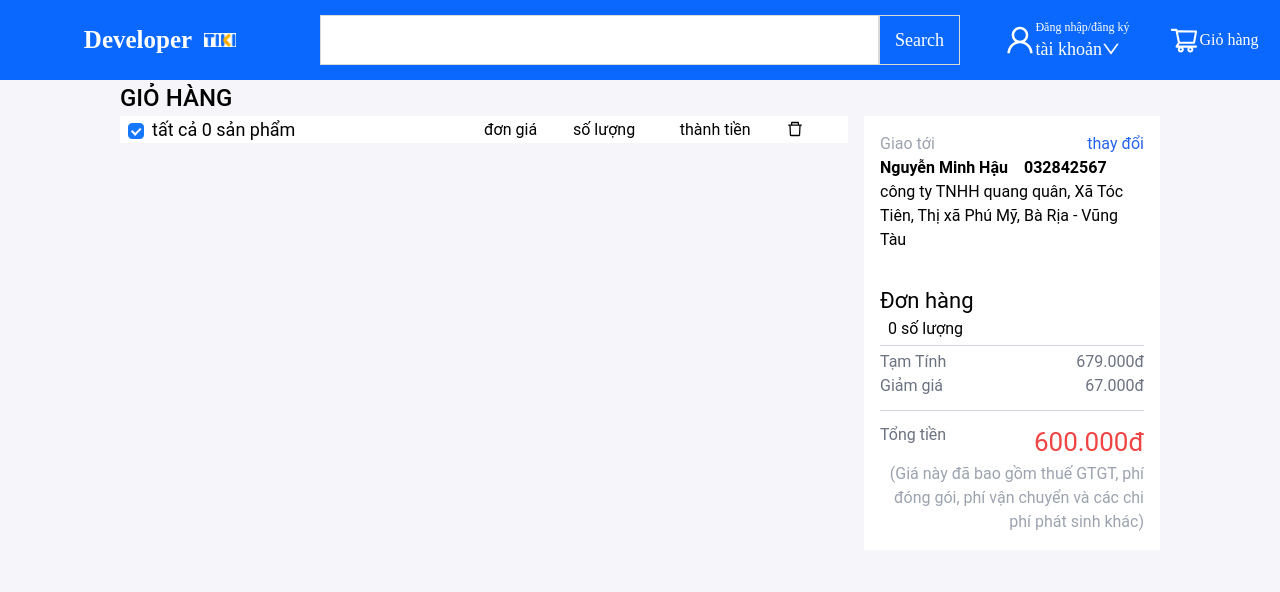
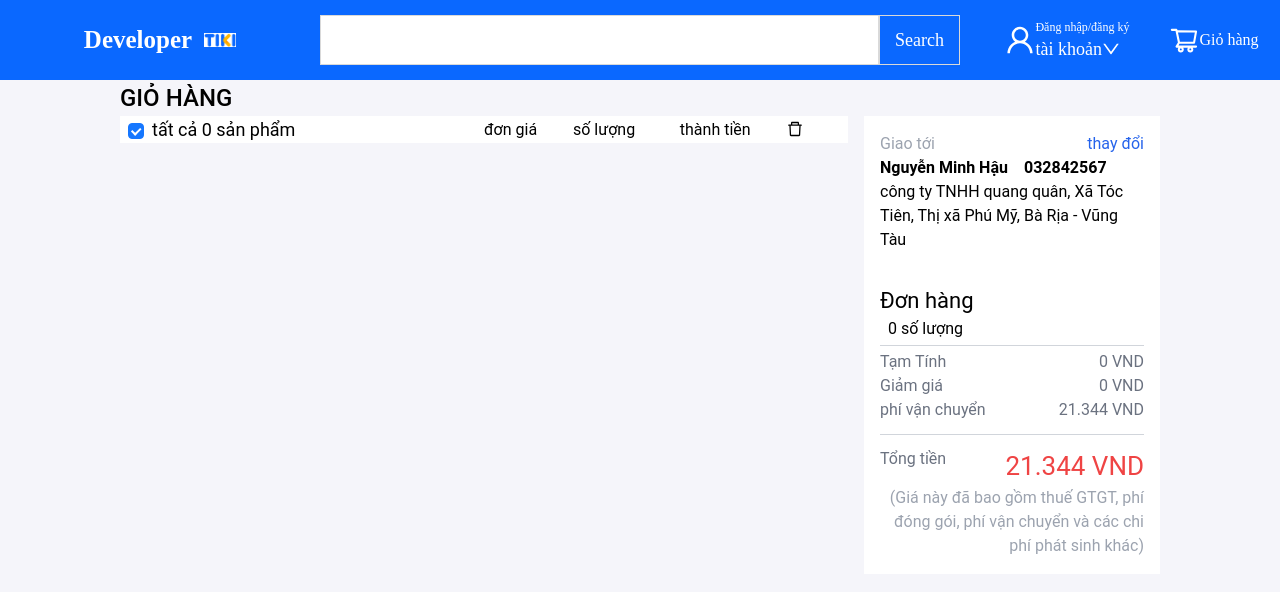
Before and after one commit to nguyenminhhau123/economic_tiki, a React (Vite) app: page /order in a window 1280 px wide. Shown: the top 592 px of the page. Built offline with nearby package versions, Linux system fonts and the light colour scheme.

Commit message:
process buy product p1

```diff
--- a/src/components/AdminProduct/AdminProduct.jsx
+++ b/src/components/AdminProduct/AdminProduct.jsx
@@ -254,9 +254,9 @@ const AdminProduct = () => {
       },
     },
     {
-      title: "Description",
-      dataIndex: "description",
-      key: "description",
+      title: "Discount",
+      dataIndex: "discount",
+      key: "discount",
     },
     {
       title: "CountInStock",
--- a/src/components/CartComponent/CartComponent.jsx
+++ b/src/components/CartComponent/CartComponent.jsx
@@ -4,6 +4,7 @@ import { StarFilled } from "@ant-design/icons";
 import logo from "../../assets/imgs/logo_real.png";
 import "./style.css";
 import { useNavigate } from "react-router-dom";
+import { convertPrice } from "../../utils/utils";
 export default function CartComponent(props) {
   const navigate = useNavigate();
   const {
@@ -46,8 +47,9 @@ export default function CartComponent(props) {
         </div>
         <div className="font-semibold text-[18px] ">
           <div>
-            {price}
-            <span className="text-[18px] ">đ</span>
+            {convertPrice(price)}
+
+            <span className="text-[18px] "></span>
             <span className="bg-slate-200 border rounded-xl ml-2">
               {discount || 30}%
             </span>
--- a/src/components/ProductDetailsComponent/ProductDetailsComponent.jsx
+++ b/src/components/ProductDetailsComponent/ProductDetailsComponent.jsx
@@ -13,6 +13,7 @@ import { useSelector, useDispatch } from "react-redux";
 import * as ProductService from "../../services/ProductService";
 import { user } from "../../redux/useSelector/userSelector";
 import { addOrderProduct } from "../../redux/slices/OrderProduct";
+import { convertPrice } from "../../utils/utils";
 export default function ProductDetailsComponent(idProduct) {
   const userId = useSelector(user);
   const dispatch = useDispatch();
@@ -50,7 +51,7 @@ export default function ProductDetailsComponent(idProduct) {
     enabled: idProduct !== null && idProduct !== undefined,
   });
   const { refetch, isLoading, data: ProductDetails } = queryProduct;
-  console.log("ProductDetails", ProductDetails);
+  console.log("ProductDetails3333", ProductDetails);
   const handleAddProduct = () => {
     if (!userId?.id) {
       navigate("/sign-in", { state: location?.pathname });
@@ -63,6 +64,7 @@ export default function ProductDetailsComponent(idProduct) {
             price: ProductDetails?.price,
             image: ProductDetails?.image,
             product: ProductDetails?._id,
+            discount: ProductDetails?.discount,
           },
         })
       );
@@ -103,11 +105,11 @@ export default function ProductDetailsComponent(idProduct) {
           <div className="gap-3">
             <Rate defaultValue={ProductDetails?.rating} />
             <span>
-              <span className="text-gray-300"> |</span> Đã bán{" "}
+              <span className="text-gray-300"> |</span> Đã bán
               {ProductDetails?.selled}
             </span>
             <div className="text-2xl font-medium mb-2">
-              {ProductDetails?.price} đ
+              {convertPrice(ProductDetails?.price)}
             </div>
 
             <div className="text-xs">
--- a/src/pages/OrderPage/OrderPage.jsx
+++ b/src/pages/OrderPage/OrderPage.jsx
@@ -2,7 +2,7 @@ import { Checkbox, Form, InputNumber, Image } from "antd";
 import { DeleteOutlined, MinusOutlined, PlusOutlined } from "@ant-design/icons";
 import { useSelector, useDispatch } from "react-redux";
 import { orderProduct } from "../../redux/useSelector/userSelector";
-import { useState } from "react";
+import { useMemo, useState } from "react";
 import Loading from "../../components/LoadingComponent/Loading";
 import logo from "../../assets/imgs/logo_real.png";
 import {
@@ -11,9 +11,11 @@ import {
   removeOrderProduct,
   removeOrderAllProduct,
 } from "../../redux/slices/OrderProduct";
+import { convertPrice } from "../../utils/utils";
 const OrderPage = () => {
   const [listCheckbox, setListCheckbox] = useState([]);
   const orderItems = useSelector(orderProduct);
+  console.log("orderItems", orderItems);
   const totalAmount = orderItems.reduce(
     (accumulator, currentValue) => accumulator + currentValue.amount,
     0
@@ -21,7 +23,7 @@ const OrderPage = () => {
   const dispatch = useDispatch();
   const handleOnchangeCount = (type, idProduct) => {
     const currentItem = orderItems.find((item) => item.product === idProduct);
-    console.log("currentItem", currentItem);
+
     if (type === "increase") {
       dispatch(increaseAmount({ idProduct }));
     } else {
@@ -57,11 +59,37 @@ const OrderPage = () => {
     }
   };
   const handleRemoveAllProduct = () => {
-    console.log("listCheckbox323", listCheckbox);
     if (listCheckbox?.length >= 1) {
       dispatch(removeOrderAllProduct({ listCheckbox }));
     }
   };
+  const priceMemo = useMemo(() => {
+    const result = orderItems?.reduce((total, cur) => {
+      return (total += cur.price * cur.amount);
+    }, 0);
+    return result;
+  }, [orderItems]);
+  const priceDiscount = useMemo(() => {
+    const result = orderItems?.reduce((total, cur) => {
+      const discountDecimal = cur.discount / 100;
+      return (total += priceMemo * discountDecimal);
+    }, 0);
+    return result;
+  }, [orderItems, priceMemo]);
+
+  const priceDeliver = useMemo(() => {
+    let randomNumber;
+    if (priceMemo > 300000) {
+      randomNumber = Math.random() * (15000 - 10000) + 10000;
+    } else {
+      randomNumber = Math.random() * (25000 - 20000) + 20000;
+    }
+    return Math.floor(randomNumber);
+  }, [priceMemo]);
+
+  const priceTotal = useMemo(() => {
+    return priceMemo - priceDiscount + priceDeliver;
+  }, [priceMemo, priceDiscount, priceDeliver]);
   return (
     <div
       className="lg:px-[120px] bg:[#F5F5FA] h-[100hz] md:px-0
@@ -115,7 +143,9 @@ const OrderPage = () => {
                   </div>
                 </div>
                 <div className="flex w-[50%]  justify-between items-center">
-                  <span className="font-semibold w-[25%] ">{item.price}đ</span>
+                  <span className="font-semibold w-[25%] ">
+                    {convertPrice(item.price)}
+                  </span>
 
                   <div className="flex gap-1 w-[30%] ">
                     <button
@@ -146,7 +176,7 @@ const OrderPage = () => {
                   </div>
 
                   <div className=" text-red-500 w-[30%]">
-                    {item.price * item?.amount}
+                    {convertPrice(item.price * item?.amount)}
                   </div>
                   <span className="w-[15%]">
                     <DeleteOutlined
@@ -182,16 +212,22 @@ const OrderPage = () => {
             <div className="">
               <div className="flex justify-between text-gray-500">
                 <span>Tạm Tính</span>
-                <span>679.000đ</span>
+                <span>{convertPrice(priceMemo)}</span>
               </div>
               <div className="flex justify-between text-gray-500 ">
                 <span>Giảm giá</span>
-                <span>67.000đ</span>
+                <span>{convertPrice(priceDiscount)}</span>
+              </div>
+              <div className="flex justify-between text-gray-500 ">
+                <span>phí vận chuyển</span>
+                <span>{convertPrice(priceDeliver)}</span>
               </div>
               <div className="w-full h-[1px] bg-gray-300 my-3"></div>
               <div className="flex justify-between text-gray-500">
                 <span>Tổng tiền</span>
-                <span className="text-[26px] text-red-500">600.000đ</span>
+                <span className="text-[26px] text-red-500">
+                  {convertPrice(priceTotal)}
+                </span>
               </div>
               <div className=" flex text-right w-[100%] justify-end items-center text-gray-400">
                 (Giá này đã bao gồm thuế GTGT, phí đóng gói, phí vận chuyển và
--- a/src/pages/ProfilePage/ProfilePage.jsx
+++ b/src/pages/ProfilePage/ProfilePage.jsx
@@ -6,6 +6,7 @@ import {
   MailOutlined,
   PhoneOutlined,
   UploadOutlined,
+  HomeOutlined,
 } from "@ant-design/icons";
 import { Button, Upload } from "antd";
 import { useSelector } from "react-redux";
@@ -129,7 +130,7 @@ export default function ProfilePage() {
               handleOnChange={handleOnChangeAddress}
               value={address}
               placeholder="Address"
-              suffix={<PhoneOutlined />}
+              suffix={<HomeOutlined />}
             />
           </div>
         </Loading>
--- a/src/utils/utils.js
+++ b/src/utils/utils.js
@@ -41,3 +41,12 @@ export const renderOptions = (arr) => {
   });
   return results;
 };
+export const convertPrice = (price) => {
+  console.log("price", price);
+  try {
+    const result = price?.toLocaleString().replaceAll(",", ".");
+    return `${result} VND`;
+  } catch (error) {
+    console.log(error);
+  }
+};
```
Also changed, not shown: src/pages/HomePage/HomePage.jsx (+0 -11 lines).
